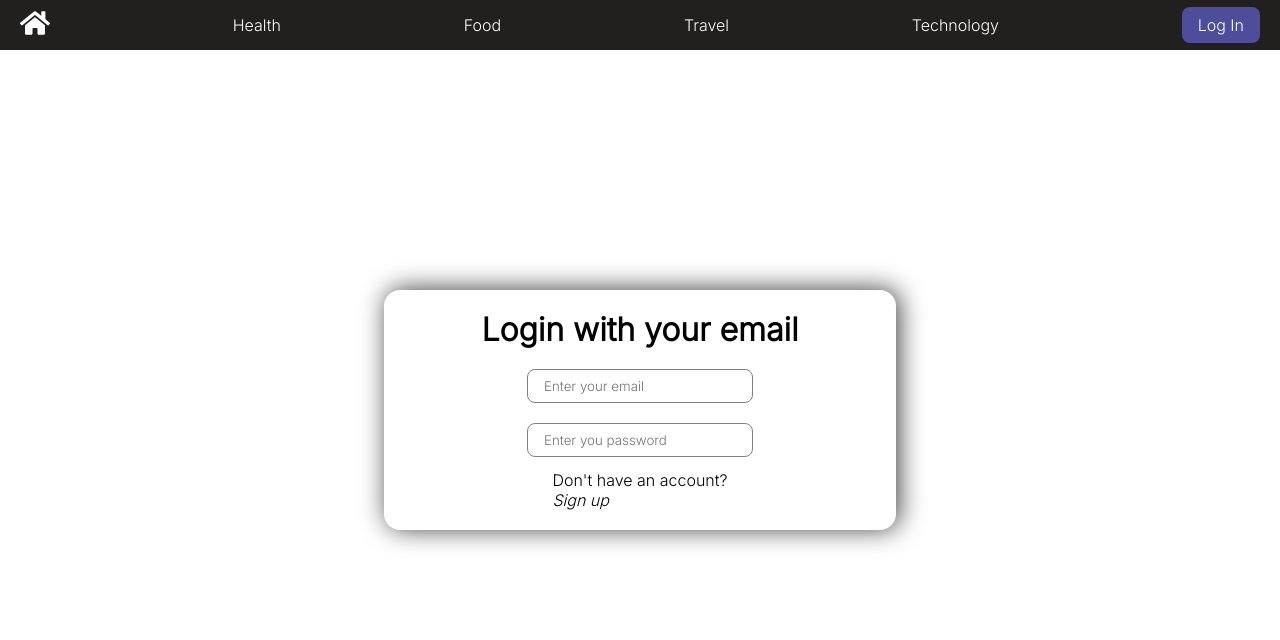
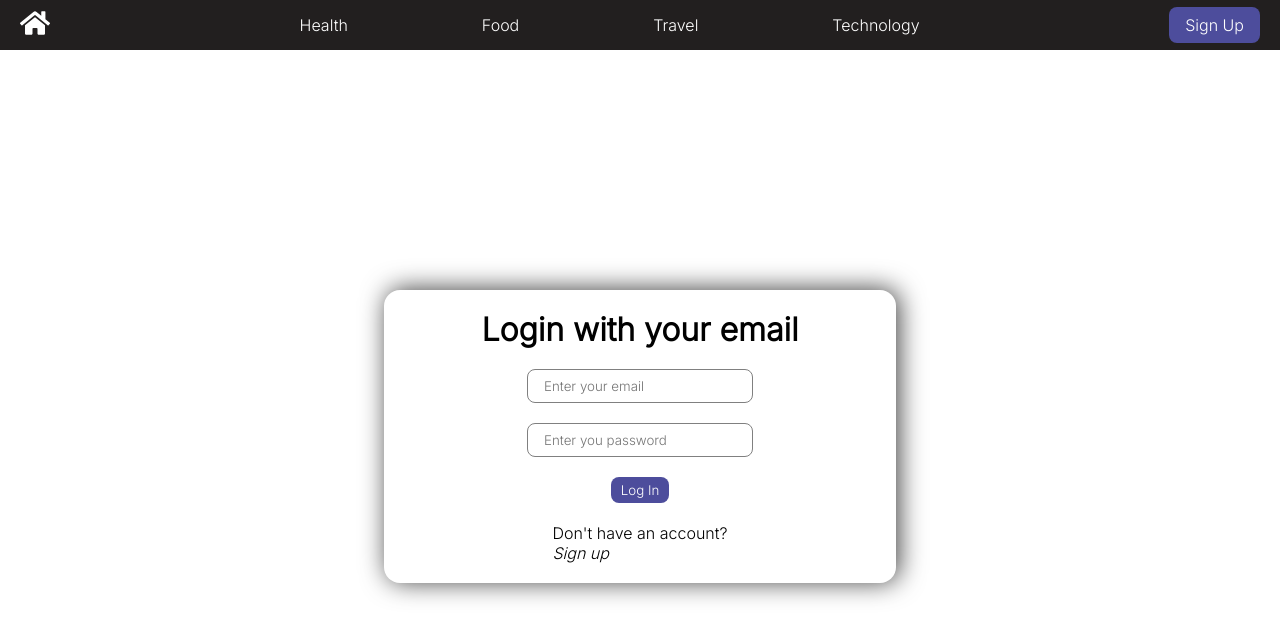
Before and after one commit to cp4Programs/ch13firebase, a React (Create React App) app: page /signup in a window 1280 px wide. Shown: the top 640 px of the page. Built offline with nearby package versions, Linux system fonts and the light colour scheme; no server answers.

Commit message:
sign up/log in working with firebase auth

```diff
--- a/package.json
+++ b/package.json
@@ -10,6 +10,7 @@
     "firebase": "^9.15.0",
     "react": "^18.2.0",
     "react-dom": "^18.2.0",
+    "react-firebase-hooks": "^5.1.1",
     "react-icons": "^4.7.1",
     "react-router-dom": "^6.6.2",
     "react-scripts": "5.0.1"
--- a/src/components/Header/Header.js
+++ b/src/components/Header/Header.js
@@ -2,20 +2,36 @@ import React from 'react'
 import './header.css'
 import { FaHome } from "react-icons/fa";
 import { Link } from 'react-router-dom';
+import { auth } from '../../config/firebaseConfig';
+import { useAuthState } from 'react-firebase-hooks/auth'
+import { signOut } from 'firebase/auth';
 
 function Header() {
-
     const categories = ["Health", "Food", "Travel", "Technology"];
+    const [user] = useAuthState(auth)
 
     return (
         <div className="header-container">
             <Link to="/"><FaHome className="home-icon" /></Link>
+            <div className="categories-container">
+                {
+                    categories.map(item => {
+                        return <Link key={item} className="nav-link" to={`/category/${item}`}>{item}</Link>
+                    })
+                }
+            </div>
             {
-                categories.map(item => {
-                    return <Link key={item} className="nav-link" to={`/category/${item}`}>{item}</Link>
-                })
+                user
+                    ?
+                    <div>
+                        <span className="username">{user?.displayName ? user?.displayName : user?.email}</span>
+                        <button className="auth-link" onClick={() => signOut(auth)}>Log Out</button>
+                    </div>
+                    :
+                    <Link className="auth-link" to={`/signup`}>Sign Up</Link>
             }
-            <Link className="auth-link" to={`/signup`}>Log In</Link>
+
+
         </div>
 
     )
--- a/src/components/banner/Banner.js
+++ b/src/components/banner/Banner.js
@@ -14,7 +14,6 @@ function Banner() {
 
         getDocs(q, articleRef)
             .then(res => {
-                console.log(res.docs)
                 const articles = res.docs.map(item => ({
                     idKey: item.id,
                     ...item.data()
--- a/src/config/firebaseConfig.js
+++ b/src/config/firebaseConfig.js
@@ -1,6 +1,7 @@
 // Import the functions you need from the SDKs you need
 import { initializeApp } from "firebase/app";
 import { getFirestore } from 'firebase/firestore'
+import { getAuth } from 'firebase/auth'
 
 // TODO: Add SDKs for Firebase products that you want to use
 // https://firebase.google.com/docs/web/setup#available-libraries
@@ -29,5 +30,5 @@ const firebaseConfig = {
 
 // Initialize Firebase
 const app = initializeApp(firebaseConfig);
-
+export const auth = getAuth(app)
 export const db = getFirestore(app)
--- a/src/pages/signup/SignUp.js
+++ b/src/pages/signup/SignUp.js
@@ -1,11 +1,37 @@
 import React, { useState } from 'react'
 import './signup.css'
+import { auth } from '../../config/firebaseConfig'
+import { createUserWithEmailAndPassword, updateProfile, signInWithEmailAndPassword } from 'firebase/auth'
+import { useNavigate } from 'react-router-dom'
 
 
 
 function SignUp() {
+    let navigate = useNavigate()
     const [existingUser, setExistingUser] = useState(true)
+    const [name, setName] = useState('')
     const [email, setEmail] = useState('')
+    const [password, setPassword] = useState('')
+
+    const handleLogin = (e) => {
+        e.preventDefault();
+        signInWithEmailAndPassword(auth, email, password)
+            .then(res => {
+                navigate('/')
+            })
+            .catch(err => { alert(err.code) })
+    }
+
+    const handleSignup = (e) => {
+        e.preventDefault();
+        createUserWithEmailAndPassword(auth, email, password)
+            .then(res => {
+                console.log(res.user)
+                updateProfile(auth.currentUser, { displayName: name })
+            })
+            .catch(err => { console.log(err) })
+
+    }
 
 
     return (
@@ -13,38 +39,49 @@ function SignUp() {
             {
                 existingUser
                     ?
-                    <form className="auth-form">
+                    <form className="auth-form" onSubmit={handleLogin}>
                         <div className="form-group">
                             <h1>Login with your email</h1>
                             <input
+                                onChange={(e) => setEmail(e.target.value)}
                                 type="email"
                                 placeholder="Enter your email"
                                 required
                             />
                             <input
+                                onChange={(e) => setPassword(e.target.value)}
                                 type="password"
                                 placeholder="Enter you password"
                                 required
                             />
                         </div>
+                        <button type="submit">Log In</button>
                         <div>
                             <p>Don't have an account?</p>
                             <span onClick={() => setExistingUser(false)} className="form-link">Sign up</span>
                         </div>
                     </form>
                     :
-                    <form className="auth-form">
+                    <form className="auth-form" onSubmit={handleSignup}>
                         <div className="form-group">
                             <h1>Sign Up</h1>
                             <input
+                                onChange={(e) => setName(e.target.value)}
                                 type="User Name"
                                 placeholder="Create your user name"
                                 required />
                             <input
+                                onChange={(e) => setEmail(e.target.value)}
+                                type="email"
+                                placeholder="Input your email"
+                                required />
+                            <input
+                                onChange={(e) => setPassword(e.target.value)}
                                 type="password"
                                 placeholder="Create your password"
                                 required />
                         </div>
+                        <button type="submit">Sign Up</button>
                         <div>
                             <p>Already have an account?</p>
                             <span onClick={() => setExistingUser(true)} className="form-link">Log in</span>
```
Also changed, not shown: 1 other file (tests, documents, lock files or other folders).
